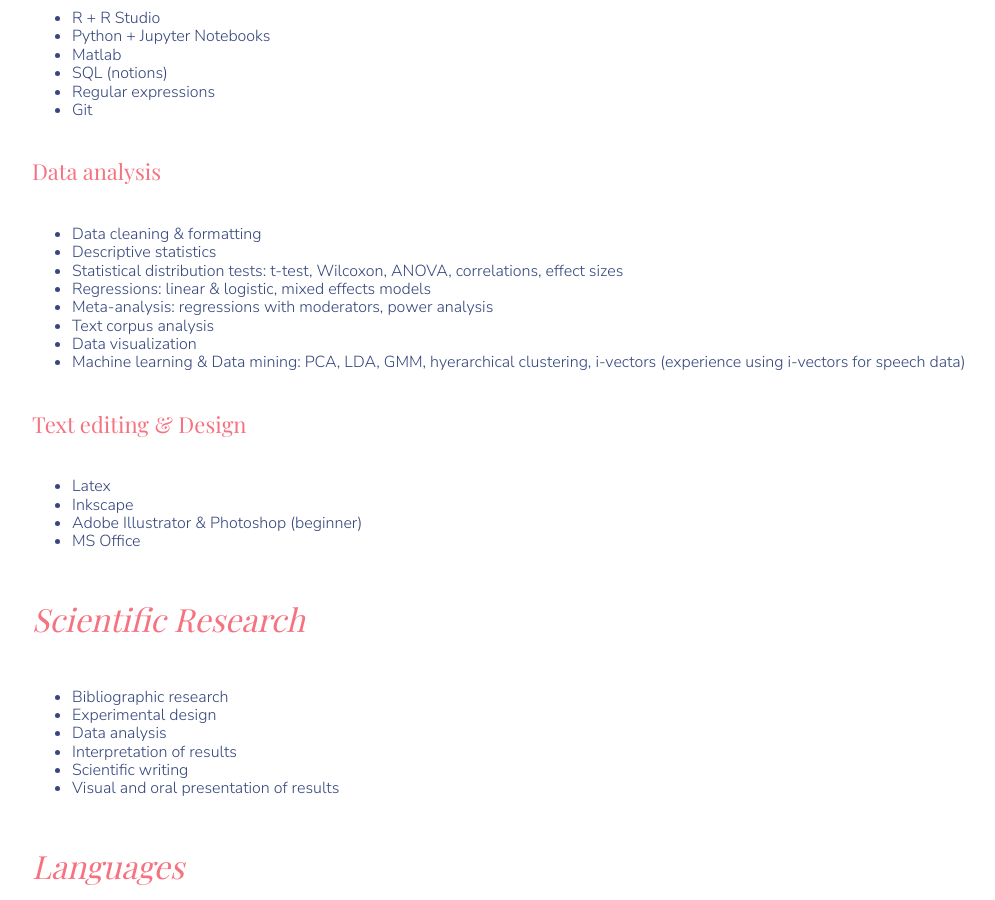
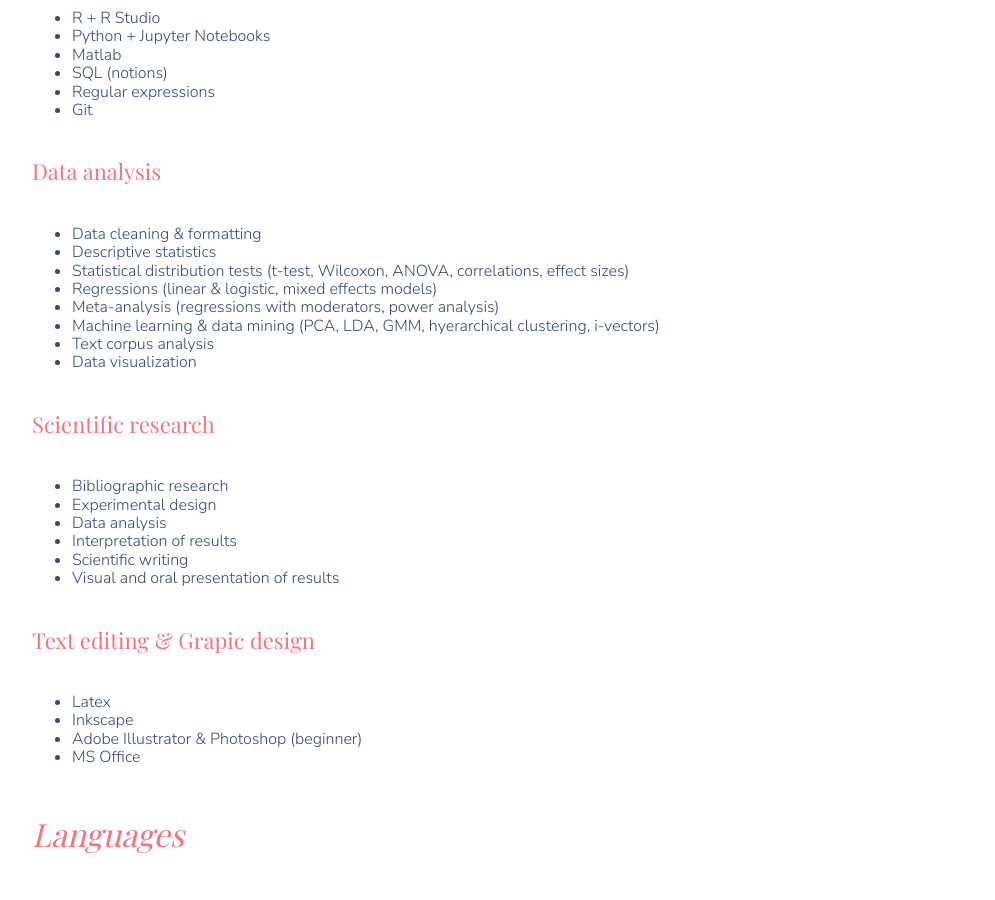
Before and after one commit to basaringaron/julie-website, a Jekyll site: the page built from skills.html, in a window 1280 px wide and 900 px high, scrolled down 313 px. Shown: the whole window, without its empty margins (108-1103 px from the left). Built offline with Jekyll 4.4.1, drawn with Linux system fonts in a browser that asks for light colours; some web fonts are replaced.

Commit message:
Formatting

```diff
--- a/skills.html
+++ b/skills.html
@@ -19,31 +19,31 @@ title: Skills
 			<ul>
 				<li>Data cleaning & formatting</li>
 				<li>Descriptive statistics</li>
-				<li>Statistical distribution tests: t-test, Wilcoxon, ANOVA, correlations, effect sizes</li>
-				<li>Regressions: linear & logistic, mixed effects models</li>
-				<li>Meta-analysis: regressions with moderators, power analysis</li>
+				<li>Statistical distribution tests (t-test, Wilcoxon, ANOVA, correlations, effect sizes)</li>
+				<li>Regressions (linear & logistic, mixed effects models)</li>
+				<li>Meta-analysis (regressions with moderators, power analysis)</li>
+				<li>Machine learning & data mining (PCA, LDA, GMM, hyerarchical clustering, i-vectors)</li>
 				<li>Text corpus analysis</li>
 				<li>Data visualization</li>
-				<li>Machine learning & Data mining: PCA, LDA, GMM, hyerarchical clustering, i-vectors (experience using i-vectors for speech data)</li>
 			</ul>
 
-			<h2>Text editing & Design</h2>
+			<h2>Scientific research</h2>
+			<ul>
+				<li>Bibliographic research</li>
+				<li>Experimental design</li>
+				<li>Data analysis</li>
+				<li>Interpretation of results</li>
+				<li>Scientific writing</li>
+				<li>Visual and oral presentation of results</li>
+			</ul>
+
+			<h2>Text editing & Grapic design</h2>
 			<ul>
 				<li>Latex</li>
 				<li>Inkscape</li>
 				<li>Adobe Illustrator & Photoshop (beginner)</li>
 				<li>MS Office</li>
 			</ul>
-
-		<h1>Scientific Research</h1>
-		<ul>
-			<li>Bibliographic research</li>
-			<li>Experimental design</li>
-			<li>Data analysis</li>
-			<li>Interpretation of results</li>
-			<li>Scientific writing</li>
-			<li>Visual and oral presentation of results</li>
-		</ul>
 
 		<h1>Languages</h1>
 		<ul>
```
